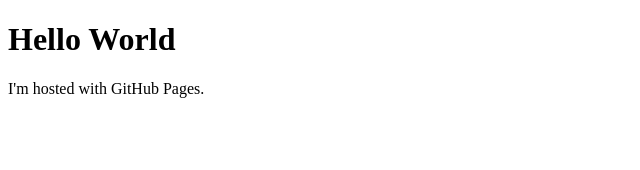
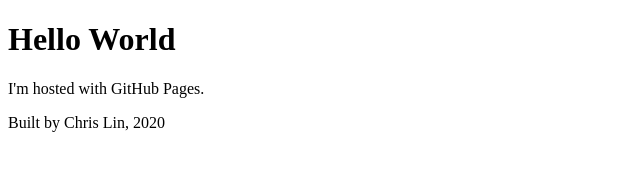
Before and after one commit to chrisjlin/chrisjlin.github.io, a plain HTML site: page index.html in a window 1280 px wide. Shown: the whole page, without its empty margins (0-640 px from the left). Drawn offline with Linux system fonts and the light colour scheme.

Commit message:
Testing
Added a line to test if website is updating correctly.

```diff
--- a/index.html
+++ b/index.html
@@ -3,5 +3,6 @@
 <body>
 <h1>Hello World</h1>
 <p>I'm hosted with GitHub Pages.</p>
+<p>Built by Chris Lin, 2020</p>
 </body>
 </html>
```
